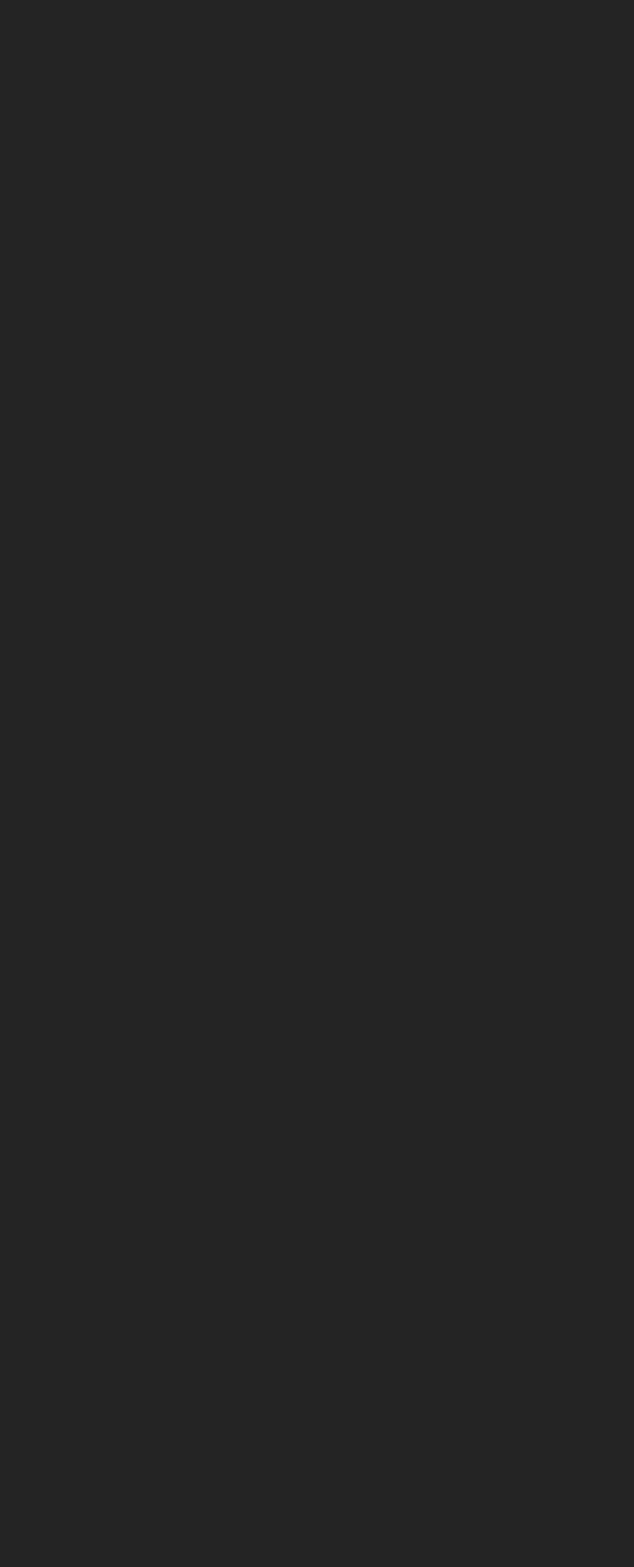
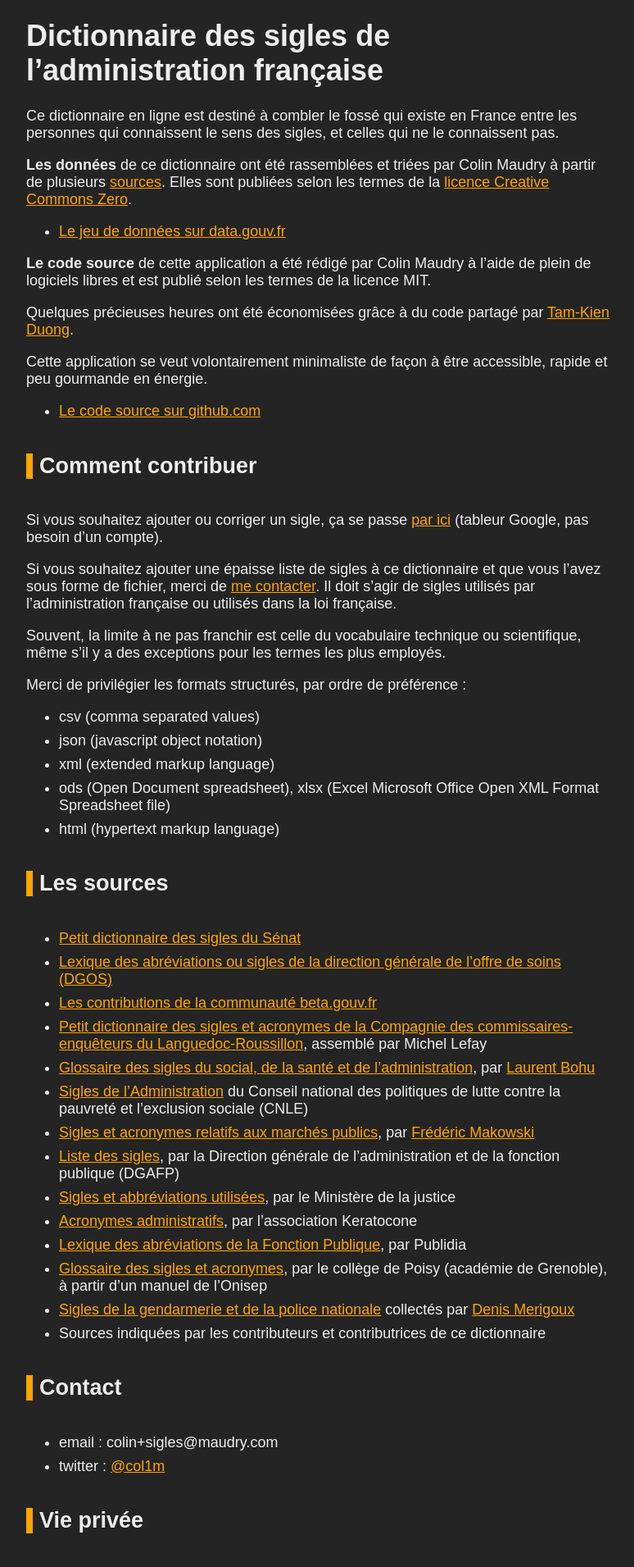
Before and after one commit to ColinMaudry/dictionnaire-sigles, a Vue app: page / in a window 1280 px wide. Shown: the part 240-2151 px from the top of the page at 82% size, without its empty margins (248-1022 px from the left). Before the commit the page ends 800 px from the top, so only its background shows below. Built offline with nearby package versions, Linux system fonts and the light colour scheme; no server answers.

Commit message:
L'import d'un md ne gère pas le HTML

```diff
--- a/package.json
+++ b/package.json
@@ -17,10 +17,7 @@
     "@vue/cli-service": "~4.4.0",
     "babel-eslint": "^10.1.0",
     "eslint": "^6.7.2",
-    "eslint-plugin-vue": "^6.2.2",
-    "markdown-it": "^11.0.0",
-    "vue-template-compiler": "^2.6.11",
-    "ware-loader": "^0.2.4"
+    "eslint-plugin-vue": "^6.2.2"
   },
   "eslintConfig": {
     "root": true,
--- a/src/AboutSection.md
+++ b/src/AboutSection.md
@@ -64,7 +64,7 @@ C’est vrai, vous n’avez pas eu à cliquer sur un bloc qui recouvre la moiti
 
 Rien d’exceptionnel, je respecte simplement la loi, qui dit que certains outils de suivi d’audience, correctement configurés pour respecter la vie privée, sont exemptés d’autorisation préalable.
 
-J’utilise pour cela [Matomo](https://matomo.org/), un outil [libre](https://matomo.org/free-software/), paramétré pour être en conformité avec la [recommandation « Cookies »](https://www.cnil.fr/fr/solutions-pour-les-cookies-de-mesure-daudience) de la <abbr title="Commission Nationale de l’Informatique et des Libertés">CNIL</abbr>. Cela signifie que votre adresse IP, par exemple, est anonymisée avant d’être enregistrée. Il m’est donc impossible d’associer vos visites sur ce site à votre personne.
+J’utilise pour cela [Matomo](https://matomo.org/), un outil [libre](https://matomo.org/free-software/), paramétré pour être en conformité avec la [recommandation « Cookies »](https://www.cnil.fr/fr/solutions-pour-les-cookies-de-mesure-daudience) de la [CNIL](http://sigl.es/cnil). Cela signifie que votre adresse IP, par exemple, est anonymisée avant d’être enregistrée. Il m’est donc impossible d’associer vos visites sur ce site à votre personne.
 
 ## Mentions légales
 
--- /dev/null
+++ b/src/AboutSection.vue
@@ -0,0 +1,106 @@
+<template>
+<div>
+<h1 id="dictionnairedessiglesdeladministrationfranaise">Dictionnaire des sigles de l’administration française</h1>
+
+<p>Ce dictionnaire en ligne est destiné à combler le fossé qui existe en France entre les personnes qui connaissent le sens des sigles, et celles qui ne le connaissent pas.</p>
+
+<p><strong>Les données</strong> de ce dictionnaire ont été rassemblées et triées par Colin Maudry à partir de plusieurs <a href="#lessources">sources</a>. Elles sont publiées selon les termes de la <a href="http://creativecommons.org/publicdomain/zero/1.0/">licence Creative Commons Zero</a>.</p>
+
+<ul>
+<li><a href="https://www.data.gouv.fr/datasets/5ee0d624d915e528468166c6">Le jeu de données sur data.gouv.fr</a></li>
+</ul>
+
+<p><strong>Le code source</strong> de cette application a été rédigé par Colin Maudry à l’aide de plein de logiciels libres et est publié selon les termes de la licence MIT.</p>
+
+<p>Quelques précieuses heures ont été économisées grâce à du code partagé par <a href="https://github.com/taniki">Tam-Kien Duong</a>.</p>
+
+<p>Cette application se veut volontairement minimaliste de façon à être accessible, rapide et peu gourmande en énergie.</p>
+
+<ul>
+<li><a href="https://github.com/ColinMaudry/dictionnaire-sigles">Le code source sur github.com</a></li>
+</ul>
+
+<h2 id="commentcontribuer">Comment contribuer</h2>
+
+<p>Si vous souhaitez ajouter ou corriger un sigle, ça se passe <a href="https://docs.google.com/spreadsheets/d/1kEJzE-8nCBZakKWptfrc5HhuctOEnMYy8AgxGz6dNW4/edit">par ici</a> (tableur Google, pas besoin d’un compte).</p>
+
+<p>Si vous souhaitez ajouter une épaisse liste de sigles à ce dictionnaire et que vous l’avez sous forme de fichier, merci de <a href="#contact">me contacter</a>. Il doit s’agir de sigles utilisés par l’administration française ou utilisés dans la loi française.</p>
+
+<p>Souvent, la limite à ne pas franchir est celle du vocabulaire technique ou scientifique, même s’il y a des exceptions pour les termes les plus employés.</p>
+
+<p>Merci de privilégier les formats structurés, par ordre de préférence :</p>
+
+<ul>
+<li>csv (comma separated values)</li>
+
+<li>json (javascript object notation)</li>
+
+<li>xml (extended markup language)</li>
+
+<li>ods (Open Document spreadsheet), xlsx (Excel Microsoft Office Open XML Format Spreadsheet file)</li>
+
+<li>html (hypertext markup language)</li>
+</ul>
+
+<h2 id="lessources">Les sources</h2>
+
+<ul>
+<li><a href="https://www.senat.fr/histoire/sigles.html">Petit dictionnaire des sigles du Sénat</a></li>
+
+<li><a href="http://www.metiers-fonctionpubliquehospitaliere.sante.gouv.fr/Lexique-des-abreviations-ou-sigles.html">Lexique des abréviations ou sigles de la direction générale de l’offre de soins (DGOS)</a></li>
+
+<li><a href="https://github.com/betagouv/glossary-bot">Les contributions de la communauté beta.gouv.fr</a></li>
+
+<li><a href="http://www.cce-lrv.com/documents/images/general_photos/151_Fichier.pdf">Petit dictionnaire des sigles et acronymes de la Compagnie des commissaires-enquêteurs du Languedoc-Roussillon</a>, assemblé par Michel Lefay</li>
+
+<li><a href="http://maraudes.fr/glossaire-sigles-social-de-sante-de-ladministration/">Glossaire des sigles du social, de la santé et de l’administration</a>, par <a href="https://twitter.com/lolobobo">Laurent Bohu</a></li>
+
+<li><a href="https://www.cnle.gouv.fr/Sigles-de-l-Administration.html">Sigles de l’Administration</a> du Conseil national des politiques de lutte contre la pauvreté et l’exclusion sociale (CNLE)</li>
+
+<li><a href="http://www.marche-public.fr/Marches-publics/Definitions/Marches-publics-Sigles.htm">Sigles et acronymes relatifs aux marchés publics</a>, par <a href="https://twitter.com/marchespublics">Frédéric Makowski</a></li>
+
+<li><a href="https://www.fonction-publique.gouv.fr/files/files/statistiques/rapports_annuels/2016/G_Liste_des_sigles.pdf">Liste des sigles</a>, par la Direction générale de l’administration et de la fonction publique (DGAFP)</li>
+
+<li><a href="http://www.justice.gouv.fr/art_pix/Stat_Annuaire_ministere-justice_sigles.pdf">Sigles et abbréviations utilisées</a>, par le Ministère de la justice</li>
+
+<li><a href="https://www.keratocone.net/acronymes.html">Acronymes administratifs</a>, par l’association Keratocone</li>
+
+<li><a href="https://concours-fonction-publique.publidia.fr/guide-fonction-publique/infos-utiles/lexique-fonction-publique">Lexique des abréviations de la Fonction Publique</a>, par Publidia</li>
+
+<li><a href="http://www.ac-grenoble.fr/college/poisy/orientation/orientation-sigles-et-acronymes/">Glossaire des sigles et acronymes</a>, par le collège de Poisy (académie de Grenoble), à partir d’un manuel de l’Onisep</li>
+
+<li><a href="https://gist.github.com/ColinMaudry/fe30f024d3cea20d1f6ccd579d9acd3f#file-gendarmerie-csv">Sigles de la gendarmerie et de la police nationale</a> collectés par <a href="https://merigoux.ovh">Denis Merigoux</a></li>
+
+<li>Sources indiquées par les contributeurs et contributrices de ce dictionnaire</li>
+</ul>
+
+<h2 id="contact">Contact</h2>
+
+<ul>
+<li>email : colin+sigles@maudry.com</li>
+
+<li>twitter : <a href="https://twitter.com/col1m">@col1m</a></li>
+</ul>
+
+<h2 id="vieprive">Vie privée</h2>
+
+<p>Ce site dépose un petit fichier texte (un « cookie ») sur votre ordinateur lorsque vous le consultez (<a href="https://fr.wikipedia.org/wiki/Cookie_(informatique)">Wikipédia</a>). Cela me permet de mesurer le nombre de visites et de distinguer les nouveaux visiteurs des utilisateurs réguliers.</p>
+
+<div style="background-color: #ccc;"><iframe style="border: 0; height: 200px; width: 600px;" title="Opt-out du cookie de suivi" src="https://analytics.maudry.com/index.php?module=CoreAdminHome&amp;action=optOut&amp;language=fr&amp;backgroundColor=&amp;fontColor=&amp;fontSize=&amp;fontFamily="></iframe></div>
+
+<h3 id="cesitenaffichepasdebanniredeconsentementauxcookiespourquoi">Ce site n’affiche pas de bannière de consentement aux cookies, pourquoi ?</h3>
+
+<p>C’est vrai, vous n’avez pas eu à cliquer sur un bloc qui recouvre la moitié de la page pour dire que vous êtes d’accord avec le dépôt de cookies.</p>
+
+<p>Rien d’exceptionnel, je respecte simplement la loi, qui dit que certains outils de suivi d’audience, correctement configurés pour respecter la vie privée, sont exemptés d’autorisation préalable.</p>
+
+<p>J’utilise pour cela <a href="https://matomo.org/">Matomo</a>, un outil <a href="https://matomo.org/free-software/">libre</a>, paramétré pour être en conformité avec la <a href="https://www.cnil.fr/fr/solutions-pour-les-cookies-de-mesure-daudience">recommandation « Cookies »</a> de la <a href="http://sigl.es/cnil">CNIL</a>. Cela signifie que votre adresse IP, par exemple, est anonymisée avant d’être enregistrée. Il m’est donc impossible d’associer vos visites sur ce site à votre personne.</p>
+
+<h2 id="mentionslgales">Mentions légales</h2>
+
+<p>Le dictionnaire des sigles de l’administration française a été compilé et édité par Colin Maudry, inscrit au répertoire SIRENE sous le numéro 812 231 132, et dont le siège social est situé au 7 avenue Aristide Briand, 35000 Rennes.</p>
+
+<p>Le dictionnaire des sigles de l’administration française est hébergé par la société Github, propriété de Microsoft Corporation.</p>
+
+<p>Icône presse-papier dessinée par <a href="https://icon54.com/">Pixel perfect</a> de <a href="http://www.flaticon.com">Flaticon</a>.</p>
+</div></template>
--- a/src/App.vue
+++ b/src/App.vue
@@ -46,7 +46,7 @@
 </style>
 
 <script>
-import AboutSection from "./AboutSection.md";
+import AboutSection from "./AboutSection.vue";
 import CopyButton from "./CopyButton.vue";
 export default {
   components: {
--- a/vue.config.js
+++ b/vue.config.js
@@ -1,30 +1,7 @@
 process.env.VUE_APP_NBTERMS = require('./package.json').config.nbTerms
 process.env.VUE_APP_RESOURCEURL = require('./package.json').config.resourceUrl
 
-const MarkdownIt = require('markdown-it')
-const md = new MarkdownIt()
 
 module.exports = {
-  productionSourceMap: false,
-  configureWebpack: {
-  module: {
-    rules: [
-      {
-        test: /\.md$/,
-        loader: 'ware-loader',
-        enforce: 'pre',
-        options: {
-          raw: true,
-          middleware: function(source) {
-            return `<template><div>${md.render(source)}</div></template>`
-          }
-        }
-      },
-      {
-        test: /\.md$/,
-        use: 'vue-loader'
-      }
-    ]
-  }
+  productionSourceMap: false
 }
-}
```
Also changed, not shown: 1 other file (tests, documents, lock files or other folders).
